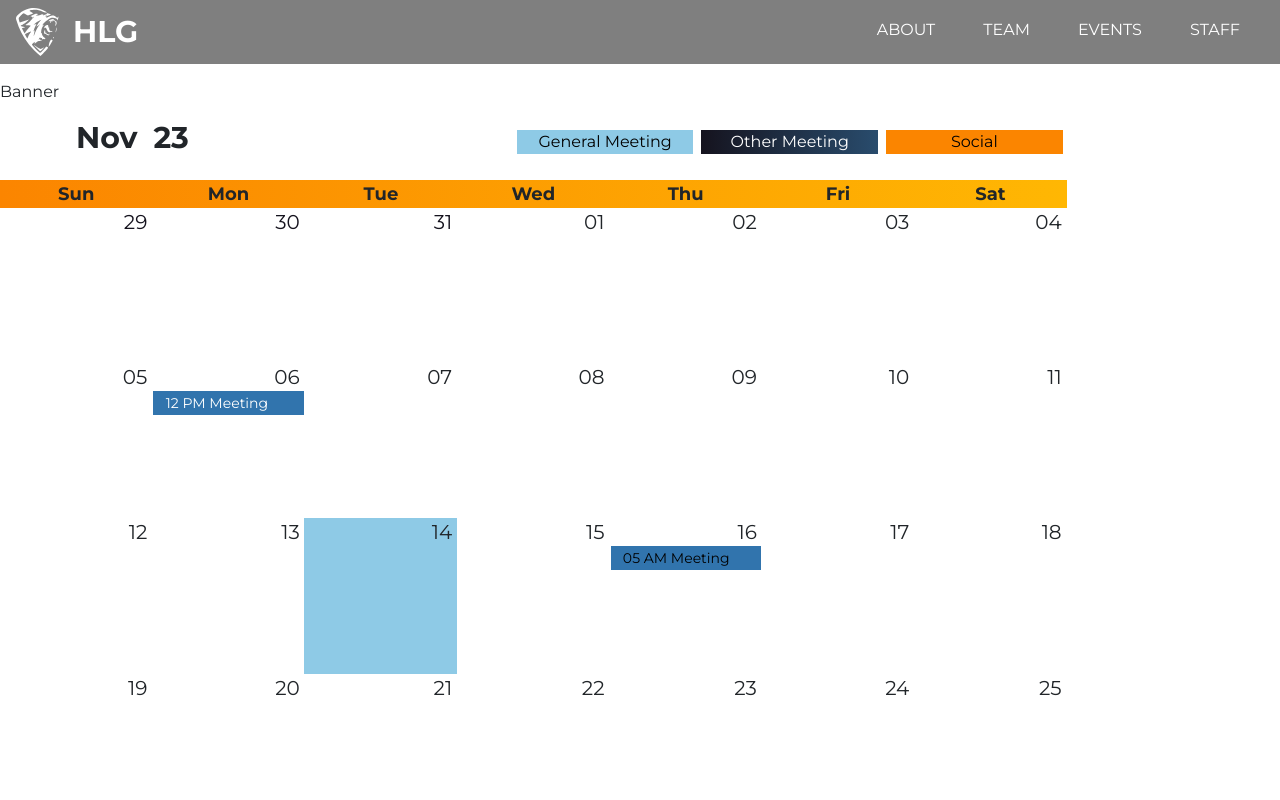
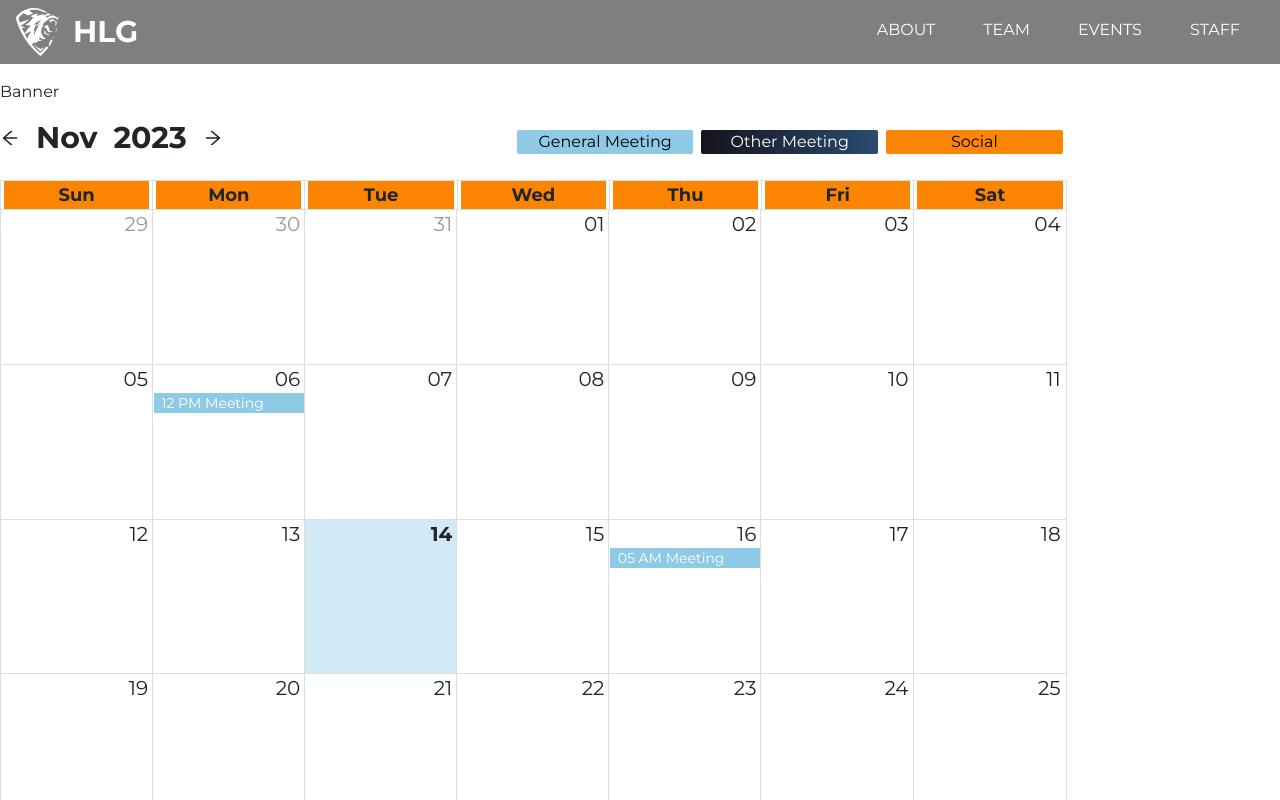
Before and after one commit to acm-ucr/hlg-website, a Next.js app: page /events in a window 1280 px wide. Shown: the top 800 px of the page. Built offline with nearby package versions, Linux system fonts and the light colour scheme.

Commit message:
streamline calendar

```diff
--- a/src/components/events/Calendar.jsx
+++ b/src/components/events/Calendar.jsx
@@ -5,16 +5,14 @@ import "react-big-calendar/lib/css/react-big-calendar.css";
 import CustomToolbar from "./CustomToolbar.jsx";
 import CustomEvent from "./CustomEvent.jsx";
 import moment from "moment";
-import filters from "@/data/filters.js";
-import "./rbc-overrides.css";
-function getFilterById(id) {
-  return filters.find((filter) => filter.id === id);
-}
+import Modal from "./Modal.jsx";
+import CustomHeader from "./CustomHeader.jsx";
 
 const localizer = momentLocalizer(moment);
 
 const CalendarEvent = ({ events }) => {
   const [date, setDate] = useState(new Date());
+  const [event, setEvent] = useState(null);
 
   return (
     <div className="w-9/12 md:w-10/12 flex justify-center items-center text-base md:text-xl">
@@ -32,17 +30,21 @@ const CalendarEvent = ({ events }) => {
           components={{
             event: CustomEvent,
             toolbar: CustomToolbar,
+            month: {
+              header: CustomHeader,
+            },
           }}
-          eventPropGetter={(event) => {
+          eventPropGetter={() => {
             return {
-              className: `!${getFilterById(event.type).color} !rounded-none`,
+              className: `p-0 !active:ring-0 !focus:outline-0 !bg-transparent`,
             };
           }}
+          onSelectEvent={(event) => setEvent(event)}
           dayPropGetter={(event) => {
             const bg =
               new Date(event).toLocaleDateString() ==
               new Date().toLocaleDateString()
-                ? "!bg-hlg-blue-100"
+                ? "!bg-hlg-blue-100 !bg-opacity-40"
                 : "!bg-transparent";
 
             return {
@@ -56,6 +58,7 @@ const CalendarEvent = ({ events }) => {
           }}
         />
       </div>
+      {event && <Modal event={event} setEvent={setEvent} />}
     </div>
   );
 };
--- a/src/components/events/CustomEvent.jsx
+++ b/src/components/events/CustomEvent.jsx
@@ -1,6 +1,8 @@
 const CustomEvent = ({ event }) => {
   return (
-    <div className={`font-poppins ${event.color} text-sm flex justify-start`}>
+    <div
+      className={`font-poppins text-hlg-white ${event.color} text-sm flex justify-start`}
+    >
       &nbsp;&nbsp;
       <p className="whitespace-nowrap m-0">
         {!event.allDay &&
--- /dev/null
+++ b/src/components/events/CustomHeader.jsx
@@ -0,0 +1,5 @@
+const CustomHeader = (props) => {
+  return <div className="bg-hlg-orange">{props.label}</div>;
+};
+
+export default CustomHeader;
--- a/src/components/events/CustomToolbar.jsx
+++ b/src/components/events/CustomToolbar.jsx
@@ -1,6 +1,7 @@
 import Col from "react-bootstrap/Col";
 import Row from "react-bootstrap/Row";
 import filters from "@/data/filters";
+import { AiOutlineArrowLeft, AiOutlineArrowRight } from "react-icons/ai";
 const monthNames = [
   "Jan",
   "Feb",
@@ -18,20 +19,28 @@ const monthNames = [
 const CustomToolbar = (event) => {
   return (
     <div className="flex justify-center items-center w-full py-3 flex-col md:flex-row">
-      <div className="md:w-1/3 flex gap-3 mb-2 md:mb-0">
-        &emsp;&emsp;&emsp;
+      <div className="md:w-1/3 flex gap-3 mb-2 md:mb-0 items-center">
+        <AiOutlineArrowLeft
+          onClick={() => {
+            console.log("prev");
+            event.onNavigate("PREV");
+          }}
+          className="hover:cursor-pointer"
+        />
         <p className="m-0 font-bold text-3xl">
           {monthNames[event.date.getMonth()]}
         </p>
-        <p className="m-0 font-bold text-3xl">
-          {event.date.getFullYear() - 2000}
-        </p>{" "}
+        <p className="m-0 font-bold text-3xl">{event.date.getFullYear()}</p>
+        <AiOutlineArrowRight
+          onClick={() => event.onNavigate("NEXT")}
+          className="hover:cursor-pointer"
+        />
       </div>
       <Row className="w-10/12 md:w-3/4 m-0 p-0 flex justify-center md:justify-end justify-items-center items-center">
         {filters.map((filter, index) => (
           <Col key={index} xs={9} sm={3} className="p-1">
             <p
-              className={`${filter.color} whitespace-nowrap text-center text-sm md:text-base rounded-none m-0`}
+              className={`${filter.color} whitespace-nowrap text-center text-sm md:text-base rounded-sm m-0`}
             >
               {filter.topic}
             </p>
--- /dev/null
+++ b/src/components/events/Modal.jsx
@@ -0,0 +1,34 @@
+import { AiOutlinePlus } from "react-icons/ai";
+
+const Modal = ({ event, setEvent }) => {
+  return (
+    <div className="font-playfair fixed top-[56%] left-1/2 -translate-x-1/2 -translate-y-1/2 w-[75vw] md:w-[50vw] bg-hlg-white z-10 drop-shadow-lg">
+      <div className={`flex justify-between items-center ${event.color}`}>
+        <p className={` m-0 py-2 md:py-3 px-3 md:px-4 text-lg md:text-2xl`}>
+          {event.summary}
+        </p>
+        <AiOutlinePlus
+          onClick={() => setEvent(null)}
+          className="text-acm-black rotate-45 p-0 hover:scale-110 duration-300 hover:cursor-pointer text-3xl m-3"
+        />
+      </div>
+      <div className="p-3">
+        <p className="m-0 pl-2">{event.location}</p>
+        {event.allDay ? (
+          <p>{event.start.toLocaleDateString()}</p>
+        ) : (
+          <p className="m-0 pl-2">
+            {event.start.toLocaleTimeString().split(":")[0]}&nbsp;to&nbsp;
+            {event.end.toLocaleTimeString().split(":")[0]}&nbsp;
+            {event.end.toLocaleTimeString().split(":")[2].split(" ")[1]}
+          </p>
+        )}
+        <div className="md:text-lg text-sm p-2">
+          {event.description?.replace(event.description.split(" ")[0], "")}
+        </div>
+      </div>
+    </div>
+  );
+};
+
+export default Modal;
--- a/src/components/events/rbc-overrides.css
+++ /dev/null
@@ -1,18 +0,0 @@
-.rbc-month-header {
-  background-image: linear-gradient(to right, #fb8500, #ffb703);
-}
-.rbc-off-range {
-  color: #15131e;
-}
-
-.rbc-date-cell.rbc-now {
-  font-weight: normal !important;
-}
-
-.rbc-calendar,
-.rbc-calendar *,
-.rbc-calendar *:before,
-.rbc-calendar *:after {
-  border: none !important;
-  box-shadow: none !important;
-}
--- a/src/data/events.js
+++ b/src/data/events.js
@@ -8,7 +8,7 @@ export default [
     location: "http://zoom.us",
     description:
       "Lorem ipsum dolor sit amet, consectetur adipiscing elit, sed do eiusmod tempor incididunt ut labore et dolore magna aliqua. Ut enim ad minim veniam, quis nostrud",
-    color: "bg-hlg-blue",
+    color: "bg-hlg-blue-100",
     start: new Date(2023, 10, 26, 5, 0, 0),
     end: new Date(2023, 10, 26, 6, 0, 0),
   },
@@ -19,7 +19,7 @@ export default [
     location: "WCH 205, 206",
     description:
       "Lorem ipsum dolor sit amet, consectetur adipiscing elit, sed do eiusmod tempor incididunt ut labore et dolore magna aliqua. Ut enim ad minim veniam, quis nostrud",
-    color: "bg-hlg-blue",
+    color: "bg-hlg-blue-100",
     start: new Date(2023, 10, 16, 5, 0, 0),
     end: new Date(2023, 10, 16, 6, 0, 0),
   },
@@ -30,7 +30,7 @@ export default [
     location: "http://zoom.us",
     description:
       "Lorem ipsum dolor sit amet, consectetur adipiscing elit, sed do eiusmod tempor incididunt ut labore et dolore magna aliqua. Ut enim ad minim veniam, quis nostrud",
-    color: "bg-hlg-blue",
+    color: "bg-hlg-blue-100",
     start: new Date(2023, 10, 6, 12, 0, 0),
     end: new Date(2023, 10, 6, 13, 0, 0),
   },
```
